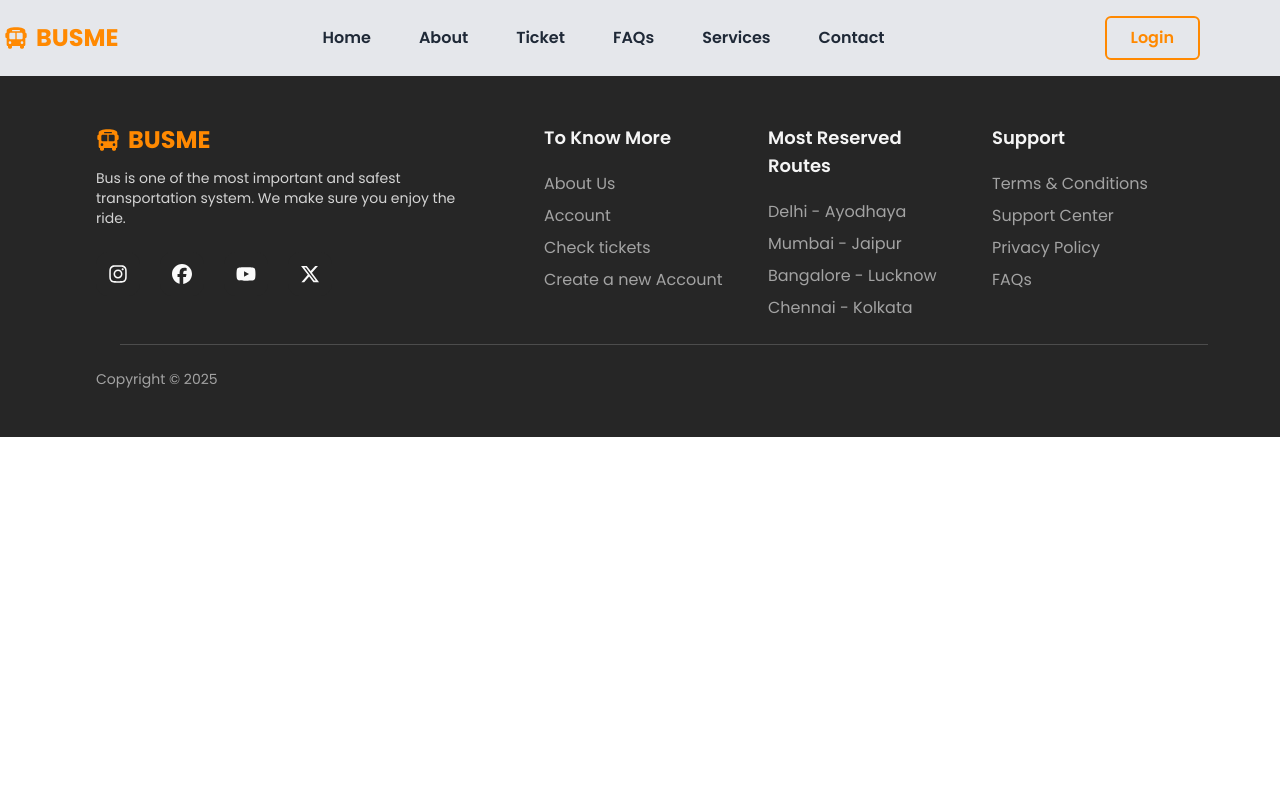
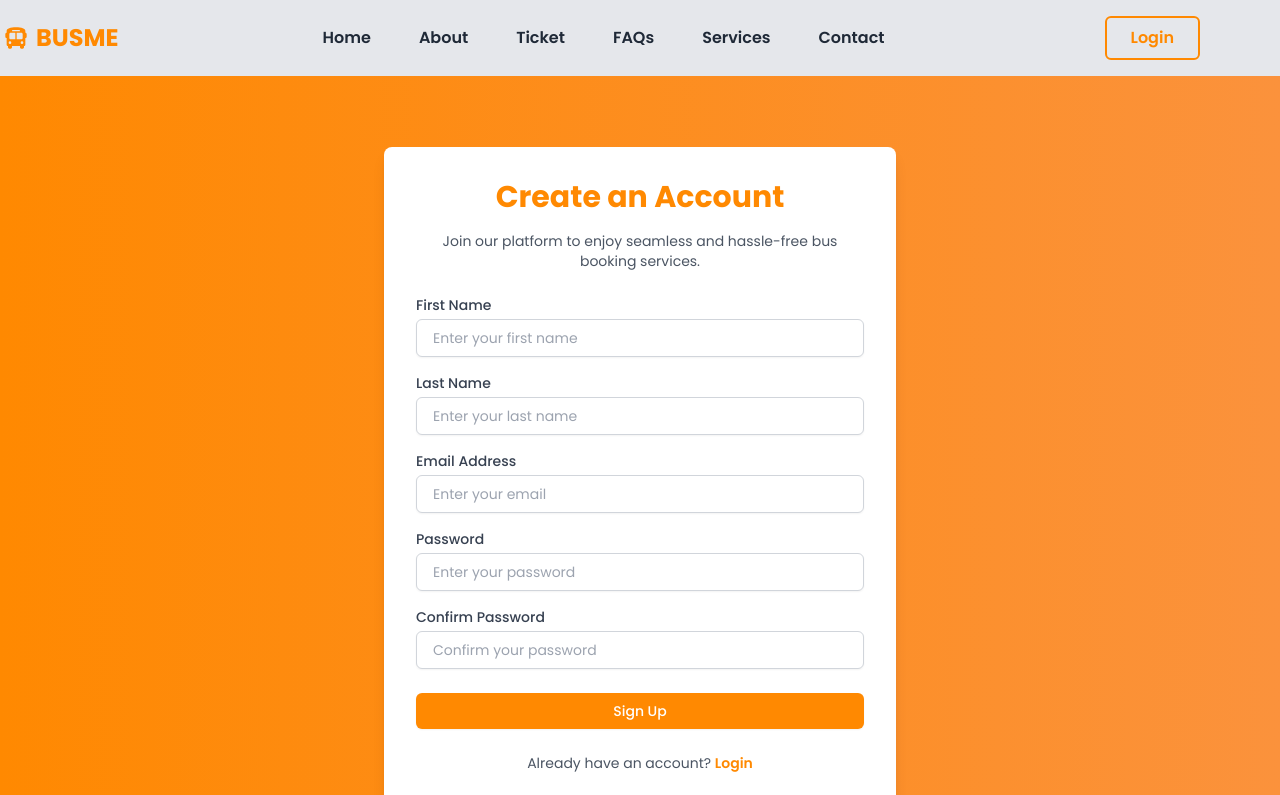
Before and after one commit to vikasprajapati-01/BusMe, a React (Vite) app in the folder frontend/: page /register in a window 1280 px wide. Shown: the top 795 px of the page. Built offline with nearby package versions, Linux system fonts and the light colour scheme.

Commit message:
login adn register page

```diff
--- a/frontend/src/App.jsx
+++ b/frontend/src/App.jsx
@@ -12,6 +12,8 @@ import Ticket from './pages/ticket/Ticket'
 import Detail from "./pages/ticket/detail/Detail";
 import CheckOut from "./pages/ticket/checkOut/CheckOut";
 import Bill from "./pages/ticket/bill/Bill";
+import Login from "./pages/login/Login";
+import Register from "./pages/register/Register";
 
 function App() {
 
@@ -22,6 +24,13 @@ function App() {
 
           <Routes>
             <Route path="/" element={<Home />} />
+
+            {/* Ticket Detail */}
+            <Route path="/login" element={<Login />} />
+
+            {/* Ticket Detail */}
+            <Route path="/register" element={<Register />} />
+
             <Route path="/about" element={<About />} />
             <Route path="/ticket" element={<Ticket />} />
 
--- a/frontend/src/components/foorter/Footer.jsx
+++ b/frontend/src/components/foorter/Footer.jsx
@@ -1,31 +1,27 @@
 import { Link } from "react-router-dom";
 import RootLayout from "../../layout/RootLayout";
-
 import { motion } from "framer-motion";
-
 import { FaBus, FaInstagram, FaFacebook, FaYoutube, FaXTwitter } from "react-icons/fa6";
 
 function Footer() {
+    const variants = {
+        hidden: { opacity: 0, y: -30 },
+        visible: { opacity: 1, y: 0 },
+    };
 
-    const variants = {
-        hidden: { opacity: 0, y: -30},
-        visible: { opacity: 1, y: 0},
-    }
-
-    return(
+    return (
         <div className="w-full h-auto bg-neutral-800 py-12">
             <RootLayout className="space-y-10">
-
-                <motion.div className="w-full grid grid-cols-5 gap-8"
+                <motion.div
+                    className="w-full grid grid-cols-1 md:grid-cols-5 gap-8"
                     initial="hidden"
                     animate="visible"
                     exit="hidden"
                     variants={variants}
-                        transition={{ duration: 0.65, ease: "easeInOut" }}>
-
+                    transition={{ duration: 0.65, ease: "easeInOut" }}
+                >
                     {/* Left Footer */}
-
-                    <div className="col-span-2 space-y-6 md:pr-10 pr-0">
+                    <div className="md:col-span-2 space-y-6 md:pr-10 pr-0">
                         <div className="space-y-3">
                             {/* Logo */}
                             <Link to="/" className="text-2xl flex items-center gap-2 font-bold uppercase text-primary">
@@ -35,51 +31,42 @@ function Footer() {
 
                             {/* Description */}
                             <p className="text-sm text-neutral-300 font-normal">
-                                Bus is one of the most important and safest transportation system. We make sure you enjoy the ride.
+                                Bus is one of the most important and safest transportation systems. We make sure you enjoy the ride.
                             </p>
                         </div>
 
                         {/* Social media links */}
-                        <div className="w-full flex items-center gap-x-5">
+                        <div className="w-full flex items-center gap-x-5 flex-wrap gap-y-4">
                             <div className="w-11 h-11 rounded-xl bg-neutral-800/40 hover:bg-primary flex items-center justify-center cursor-pointer ease-in-out duration-300">
                                 <FaInstagram className="w-5 h-5 text-neutral-50" />
                             </div>
-
                             <div className="w-11 h-11 rounded-xl bg-neutral-800/40 hover:bg-primary flex items-center justify-center cursor-pointer ease-in-out duration-300">
                                 <FaFacebook className="w-5 h-5 text-neutral-50" />
                             </div>
-
                             <div className="w-11 h-11 rounded-xl bg-neutral-800/40 hover:bg-primary flex items-center justify-center cursor-pointer ease-in-out duration-300">
                                 <FaYoutube className="w-5 h-5 text-neutral-50" />
                             </div>
-
                             <div className="w-11 h-11 rounded-xl bg-neutral-800/40 hover:bg-primary flex items-center justify-center cursor-pointer ease-in-out duration-300">
                                 <FaXTwitter className="w-5 h-5 text-neutral-50" />
                             </div>
                         </div>
-
                     </div>
 
                     {/* Middle Footer 1 */}
-
-                    <div className="col-span-1 space-y-5">
+                    <div className="space-y-5">
                         <h1 className="text-lg text-neutral-100 font-semibold">
                             To Know More
                         </h1>
-
                         <div className="space-y-2">
                             <Link to="/about" className="block text-base text-neutral-400 hover:text-neutral-100 font-normal ease-in-out duration-300">
                                 About Us
                             </Link>
-
                             <Link to="/account" className="block text-base text-neutral-400 hover:text-neutral-100 font-normal ease-in-out duration-300">
                                 Account
                             </Link>
-
                             <Link to="/tickets" className="block text-base text-neutral-400 hover:text-neutral-100 font-normal ease-in-out duration-300">
                                 Check tickets
                             </Link>
-
                             <Link to="/signin" className="block text-base text-neutral-400 hover:text-neutral-100 font-normal ease-in-out duration-300">
                                 Create a new Account
                             </Link>
@@ -87,63 +74,61 @@ function Footer() {
                     </div>
 
                     {/* Middle Footer 2 */}
-
-                    <div className="col-span-1 space-y-5">
+                    <div className="space-y-5">
                         <h1 className="text-lg text-neutral-100 font-semibold">
                             Most Reserved Routes
                         </h1>
-
                         <div className="space-y-2">
                             <Link to="/" className="block text-base text-neutral-400 hover:text-neutral-100 font-normal ease-in-out duration-300">
                                 Delhi - Ayodhaya
                             </Link>
-
                             <Link to="/" className="block text-base text-neutral-400 hover:text-neutral-100 font-normal ease-in-out duration-300">
                                 Mumbai - Jaipur
                             </Link>
-
                             <Link to="/" className="block text-base text-neutral-400 hover:text-neutral-100 font-normal ease-in-out duration-300">
                                 Bangalore - Lucknow
                             </Link>
-
                             <Link to="/" className="block text-base text-neutral-400 hover:text-neutral-100 font-normal ease-in-out duration-300">
                                 Chennai - Kolkata
                             </Link>
                         </div>
                     </div>
 
-                    <div className="col-span-1 space-y-5">
+                    {/* Support Section */}
+                    <div className="space-y-5">
                         <h1 className="text-lg text-neutral-100 font-semibold">
                             Support
                         </h1>
-
                         <div className="space-y-2">
                             <Link to="/" className="block text-base text-neutral-400 hover:text-neutral-100 font-normal ease-in-out duration-300">
                                 Terms & Conditions
                             </Link>
-
                             <Link to="/" className="block text-base text-neutral-400 hover:text-neutral-100 font-normal ease-in-out duration-300">
                                 Support Center
                             </Link>
-
                             <Link to="/" className="block text-base text-neutral-400 hover:text-neutral-100 font-normal ease-in-out duration-300">
                                 Privacy Policy
                             </Link>
-
                             <Link to="/faqs" className="block text-base text-neutral-400 hover:text-neutral-100 font-normal ease-in-out duration-300">
                                 FAQs
                             </Link>
                         </div>
                     </div>
-
                 </motion.div>
 
                 <div className="w-full h-px bg-neutral-500/50 m-6" />
 
-                <div className="w-full flex items-center justify-between">
+                <div className="w-full flex flex-col md:flex-row md:items-center justify-between text-center md:text-left space-y-4 md:space-y-0">
                     <p className="text-sm text-neutral-400 font-normal">
                         Copyright &copy; 2025
                     </p>
+                </div>
+            </RootLayout>
+        </div>
+    );
+}
+
+export default Footer;
 
 {/* Any cards or design at right */}
 
@@ -152,11 +137,3 @@ function Footer() {
         <img src="" alt="" className="w-fit h-9 object-contain object-center" />
     </div>
 </div> */}
-                </div>
-
-            </RootLayout>
-        </div>
-    );
-}
-
-export default Footer
--- a/frontend/src/components/navbar/Navbar.jsx
+++ b/frontend/src/components/navbar/Navbar.jsx
@@ -1,5 +1,6 @@
 import { useState } from "react";
 import { NavbarMenu } from "../../dataFolder/data";
+import { Link } from "react-router-dom";
 
 import Sidebar from './Sidebar';
 
@@ -38,9 +39,9 @@ function Navbar() {
                     {/* Login */}
                     <div className="flex items-center ">
                         {/* <button className="hover:bg-primary text-primary font-semibold hover:text-white rounded-md border-2 border-primary px-6 py-2 duration-200 md:block">Login</button> */}
-                        <button className="hover:bg-primary text-primary font-semibold hover:text-white rounded-md border-2 border-primary px-4 py-1.5 text-sm md:px-6 md:py-2 md:text-base duration-200 ml-20 md:ml-4">
+                        <Link to={"/login"} className="hover:bg-primary text-primary font-semibold hover:text-white rounded-md border-2 border-primary px-4 py-1.5 text-sm md:px-6 md:py-2 md:text-base duration-200 ml-20 md:ml-4">
                             Login
-                        </button>
+                        </Link>
                     </div>
 
                     {/* Moblie Menu */}
--- /dev/null
+++ b/frontend/src/pages/login/Login.jsx
@@ -0,0 +1,63 @@
+import React from "react";
+import { Link } from "react-router-dom";
+
+const Login = () => {
+  return (
+    <div className="min-h-screen bg-gradient-to-r from-primary to-secondary flex items-center justify-center py-10 px-4 sm:px-6 lg:px-8">
+      <div className="bg-white shadow-lg rounded-lg p-6 sm:p-8 max-w-sm w-full">
+        <h2 className="text-2xl sm:text-3xl font-bold text-center text-primary mb-6">
+          Login to Your Account
+        </h2>
+        <form>
+          <div className="mb-4">
+            <label
+              htmlFor="email"
+              className="block text-gray-700 font-medium mb-2"
+            >
+              Email Address
+            </label>
+            <input
+              type="email"
+              id="email"
+              placeholder="Enter your email"
+              className="w-full px-4 py-2 border border-gray-300 rounded-lg focus:outline-none focus:ring-2 focus:ring-primary"
+              required
+            />
+          </div>
+          <div className="mb-4">
+            <label
+              htmlFor="password"
+              className="block text-gray-700 font-medium mb-2"
+            >
+              Password
+            </label>
+            <input
+              type="password"
+              id="password"
+              placeholder="Enter your password"
+              className="w-full px-4 py-2 border border-gray-300 rounded-lg focus:outline-none focus:ring-2 focus:ring-primary"
+              required
+            />
+          </div>
+          <button
+            type="submit"
+            className="w-full bg-primary text-white font-semibold py-2 rounded-lg hover:bg-secondary transition duration-300"
+          >
+            Login
+          </button>
+        </form>
+        <p className="mt-4 text-center text-gray-600 text-sm sm:text-base">
+          Don't have an account?{" "}
+          <Link
+            to="/register"
+            className="text-primary font-semibold hover:text-secondary transition duration-300"
+          >
+            Register
+          </Link>
+        </p>
+      </div>
+    </div>
+  );
+};
+
+export default Login;
--- /dev/null
+++ b/frontend/src/pages/register/Register.jsx
@@ -0,0 +1,132 @@
+import React from "react";
+import { Link } from "react-router-dom";
+
+const Register = () => {
+  return (
+    <div className="min-h-screen bg-gradient-to-r from-primary to-secondary flex items-center justify-center py-10 px-4 sm:px-6 lg:px-8">
+      <div className="bg-white shadow-lg rounded-lg p-6 sm:p-8 max-w-lg w-full">
+        {/* Header */}
+        <h2 className="text-2xl sm:text-3xl font-bold text-center text-primary mb-4">
+          Create an Account
+        </h2>
+        <p className="text-gray-600 text-sm text-center mb-6">
+          Join our platform to enjoy seamless and hassle-free bus booking services.
+        </p>
+
+        {/* Form */}
+        <form>
+          {/* First Name */}
+          <div className="mb-4">
+            <label
+              htmlFor="firstName"
+              className="block text-sm font-medium text-gray-700"
+            >
+              First Name
+            </label>
+            <input
+              type="text"
+              id="firstName"
+              name="firstName"
+              placeholder="Enter your first name"
+              className="mt-1 block w-full px-4 py-2 border border-gray-300 rounded-md shadow-sm focus:ring-primary focus:border-primary sm:text-sm"
+              required
+            />
+          </div>
+
+          {/* Last Name */}
+          <div className="mb-4">
+            <label
+              htmlFor="lastName"
+              className="block text-sm font-medium text-gray-700"
+            >
+              Last Name
+            </label>
+            <input
+              type="text"
+              id="lastName"
+              name="lastName"
+              placeholder="Enter your last name"
+              className="mt-1 block w-full px-4 py-2 border border-gray-300 rounded-md shadow-sm focus:ring-primary focus:border-primary sm:text-sm"
+              required
+            />
+          </div>
+
+          {/* Email */}
+          <div className="mb-4">
+            <label
+              htmlFor="email"
+              className="block text-sm font-medium text-gray-700"
+            >
+              Email Address
+            </label>
+            <input
+              type="email"
+              id="email"
+              name="email"
+              placeholder="Enter your email"
+              className="mt-1 block w-full px-4 py-2 border border-gray-300 rounded-md shadow-sm focus:ring-primary focus:border-primary sm:text-sm"
+              required
+            />
+          </div>
+
+          {/* Password */}
+          <div className="mb-4">
+            <label
+              htmlFor="password"
+              className="block text-sm font-medium text-gray-700"
+            >
+              Password
+            </label>
+            <input
+              type="password"
+              id="password"
+              name="password"
+              placeholder="Enter your password"
+              className="mt-1 block w-full px-4 py-2 border border-gray-300 rounded-md shadow-sm focus:ring-primary focus:border-primary sm:text-sm"
+              required
+            />
+          </div>
+
+          {/* Confirm Password */}
+          <div className="mb-6">
+            <label
+              htmlFor="confirmPassword"
+              className="block text-sm font-medium text-gray-700"
+            >
+              Confirm Password
+            </label>
+            <input
+              type="password"
+              id="confirmPassword"
+              name="confirmPassword"
+              placeholder="Confirm your password"
+              className="mt-1 block w-full px-4 py-2 border border-gray-300 rounded-md shadow-sm focus:ring-primary focus:border-primary sm:text-sm"
+              required
+            />
+          </div>
+
+          {/* Submit Button */}
+          <button
+            type="submit"
+            className="w-full bg-primary text-white font-medium py-2 rounded-md shadow-sm hover:bg-primary-dark transition duration-300 sm:text-sm"
+          >
+            Sign Up
+          </button>
+        </form>
+
+        {/* Redirect to Login */}
+        <p className="mt-6 text-center text-sm text-gray-600">
+          Already have an account?{" "}
+          <Link
+            to="/login"
+            className="text-primary font-semibold hover:text-primary-dark transition duration-300"
+          >
+            Login
+          </Link>
+        </p>
+      </div>
+    </div>
+  );
+};
+
+export default Register;
```
Lines whose indentation alone changed are shown as unchanged.
